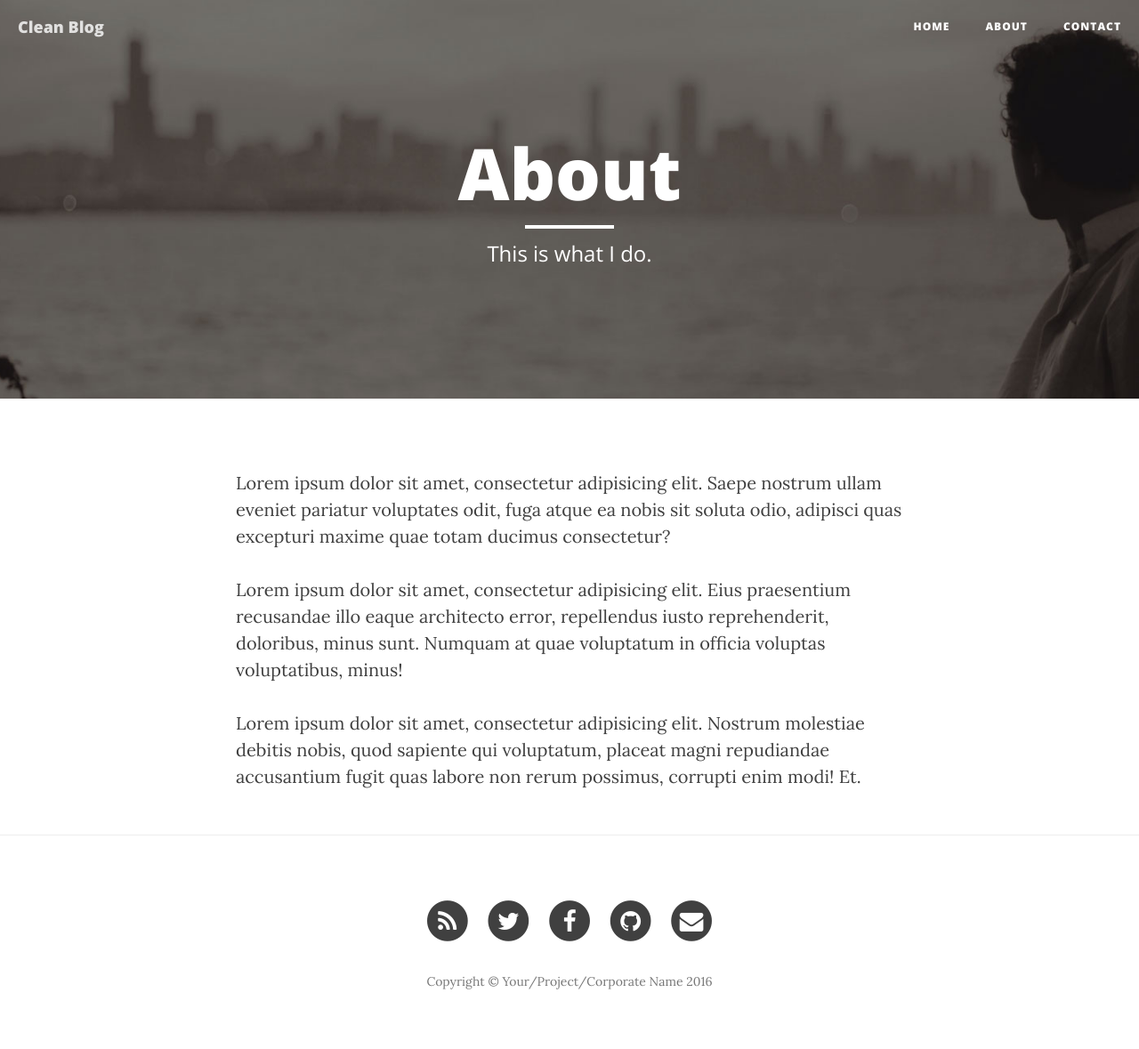
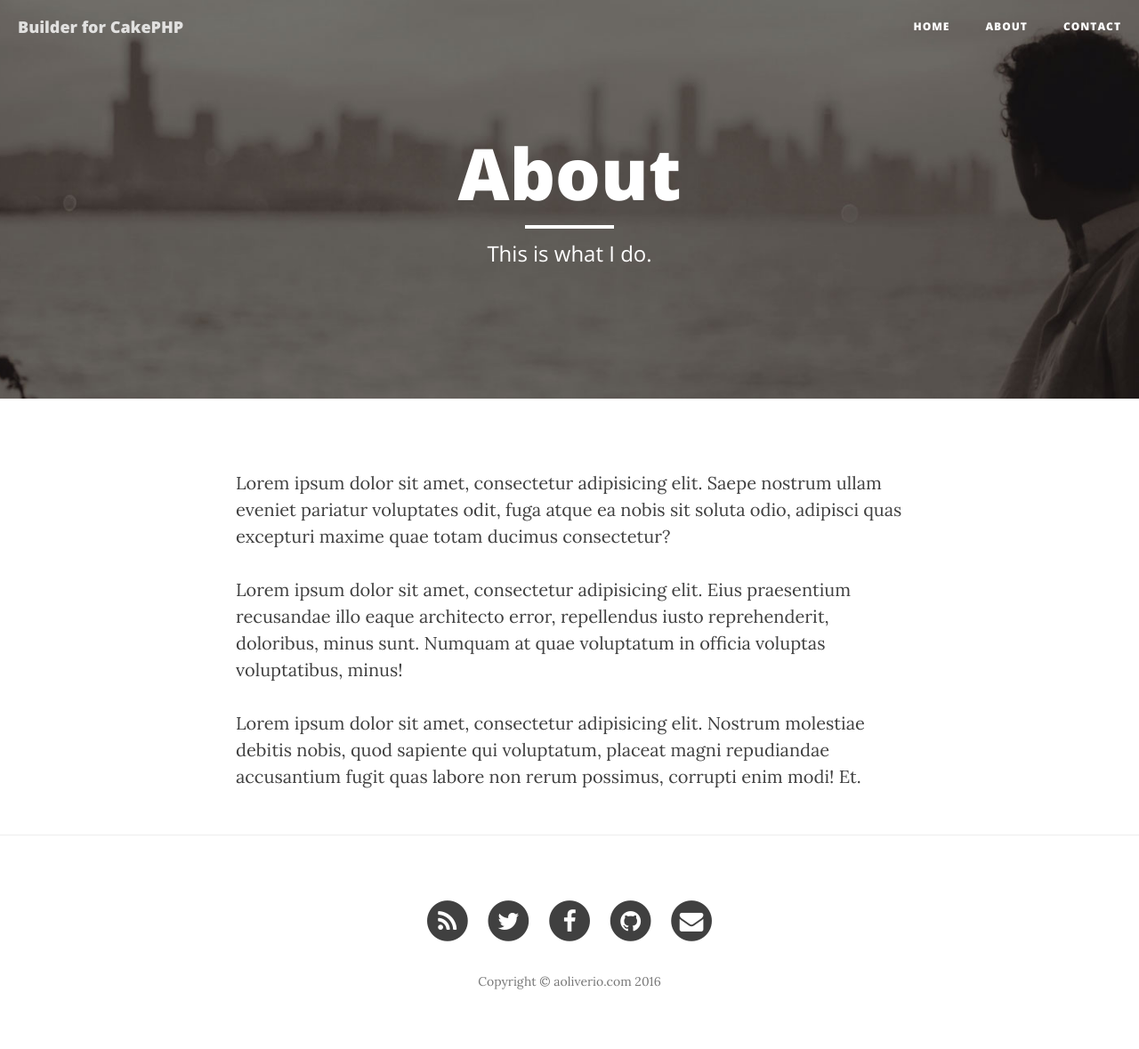
Before and after one commit to aoliverio/builder, a Jekyll site: the page built from about.html, in a window 1280 px wide. Shown: the whole page at 89% size. Built offline with Jekyll 4.4.1, drawn with Linux system fonts in a browser that asks for light colours; nearby versions of some CDN libraries; part of the change alters nothing that is shown.

Commit message:
Initial commit

```diff
--- a/_config.yml
+++ b/_config.yml
@@ -1,14 +1,14 @@
 # Site settings
-title: Clean Blog
+title: Builder for CakePHP
 header-img: img/home-bg.jpg
-email: your-email@yourdomain.com
-copyright_name: Your/Project/Corporate Name
-description: "Write your site description here. It will be used as your sites meta description as well!"
-baseurl: "/startbootstrap-clean-blog-jekyll"
+email: antonio.oliverio@gmail.com
+copyright_name: aoliverio.com
+description: "CakePHP 3.x plugin to generate beautiful & functional crud GUI in Bootstrap 3 style!"
+baseurl: "/builder"
 url: "http://yourdomain.com"
-twitter_username: SBootstrap
-github_username:  davidtmiller
-facebook_username:  IronSummitMedia
+twitter_username: aoliverio
+github_username:  aoliverio
+facebook_username:  antonio.oliverio
 email_username:  your-email@yourdomain.com
 
 # Build settings
```
